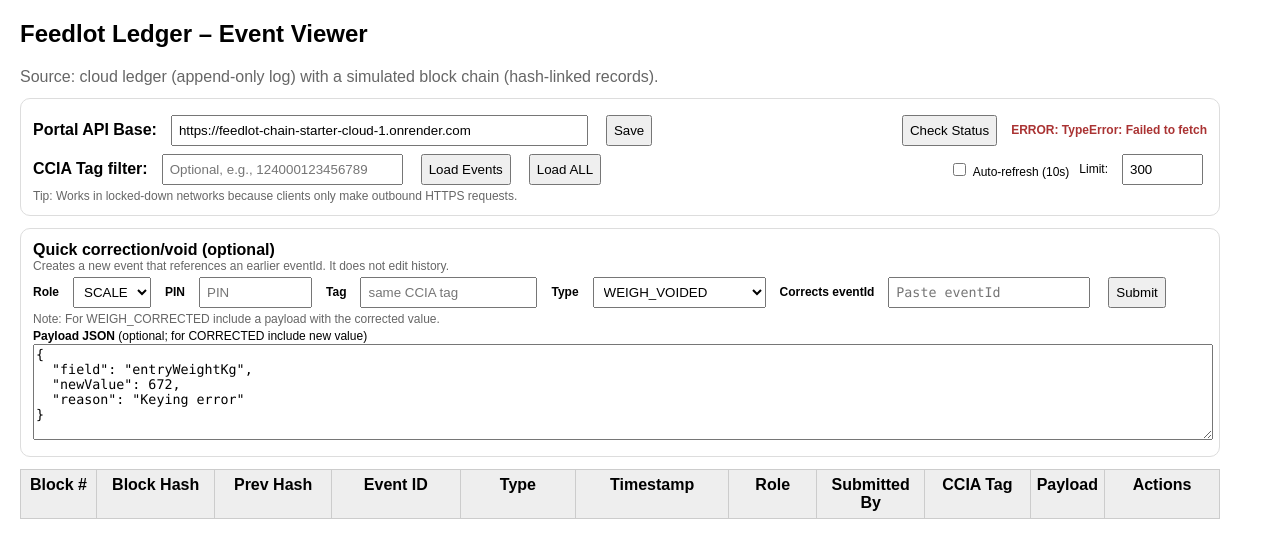
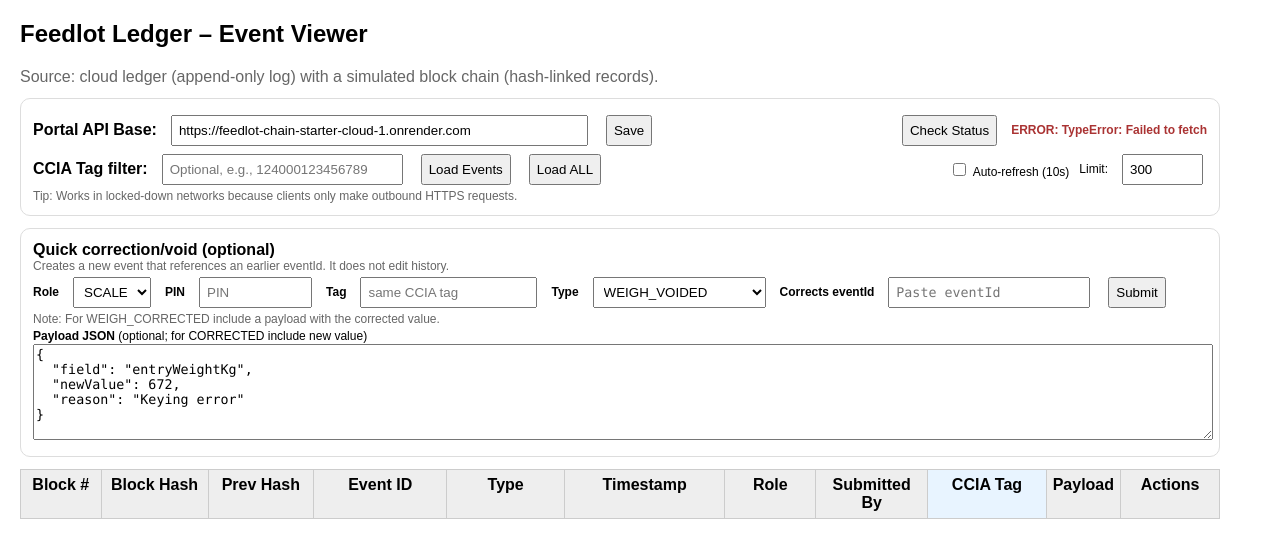
Before and after one commit to BHBD1986/feedlot-chain-starter-cloud, a website: page viewer/index.html in a window 1280 px wide. Drawn offline with Linux system fonts and the light colour scheme; no server answers.

Commit message:
Update index.html

```diff
--- a/viewer/index.html
+++ b/viewer/index.html
@@ -123,16 +123,15 @@
 <thead>
   <tr>
     <th style="width:80px;">Block #</th>
-      <th style="width:160px;">Block Hash</th>
-      <th style="width:160px;">Prev Hash</th>
-      <th style="width:180px;">Event ID</th>
-      <th style="width:160px;">Type</th>
-      <th style="width:190px;">Timestamp</th>
-      <th style="width:110px;">Role</th>
+    <th style="width:120px;">Block Hash</th>
+    <th style="width:120px;">Prev Hash</th>
+    <th style="width:160px;">Event ID</th>
+    <th style="width:140px;">Type</th>
+    <th style="width:180px;">Timestamp</th>
+    <th style="width:100px;">Role</th>
     <th style="width:110px;">Submitted By</th>
-      <th style="width:140px;">CCIA Tag</th>
-      <th>Payload</th>
-      <th style="width:140px;">Actions</th>
+    <th style="width:140px; background:#e8f4ff;">CCIA Tag</th> <th>Payload</th>
+    <th style="width:100px;">Actions</th>
   </tr>
 </thead>
   <tbody></tbody>
```
Lines whose indentation alone changed are shown as unchanged.
